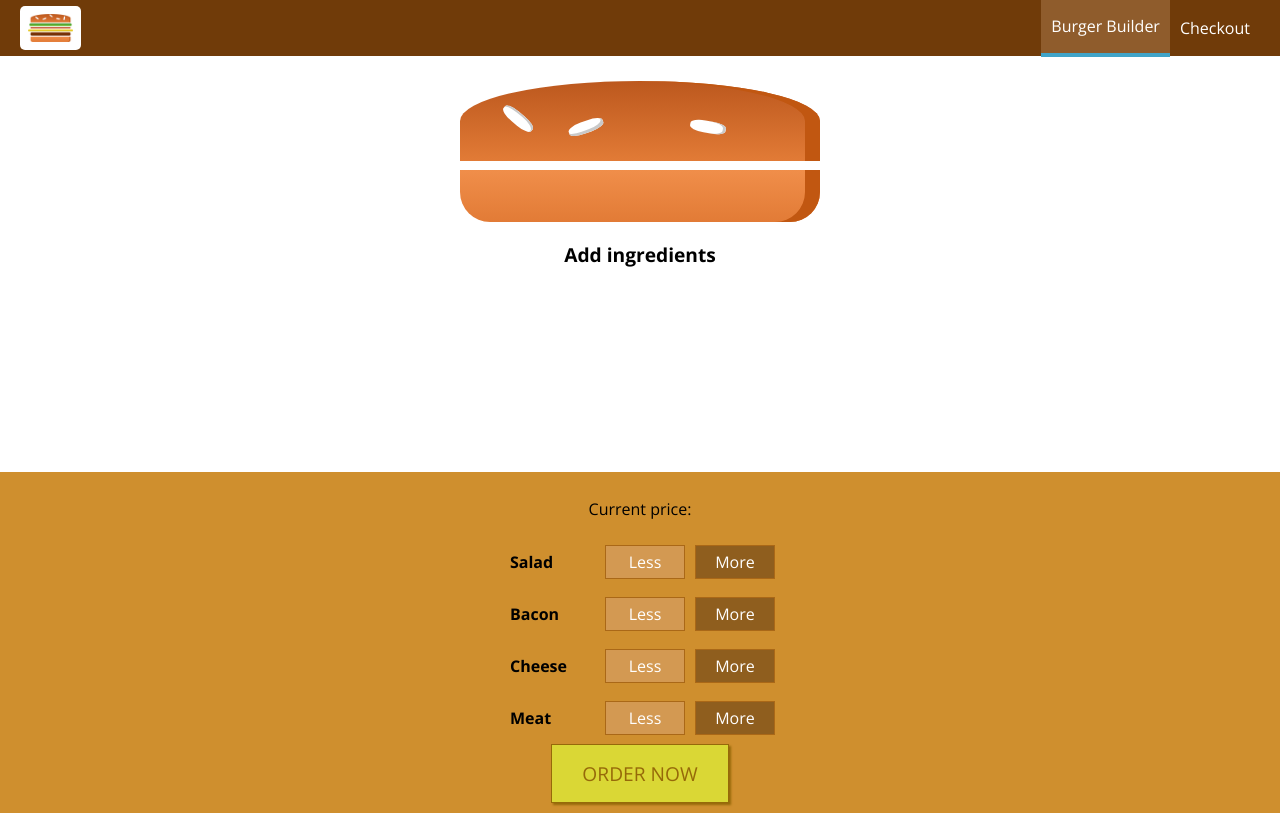
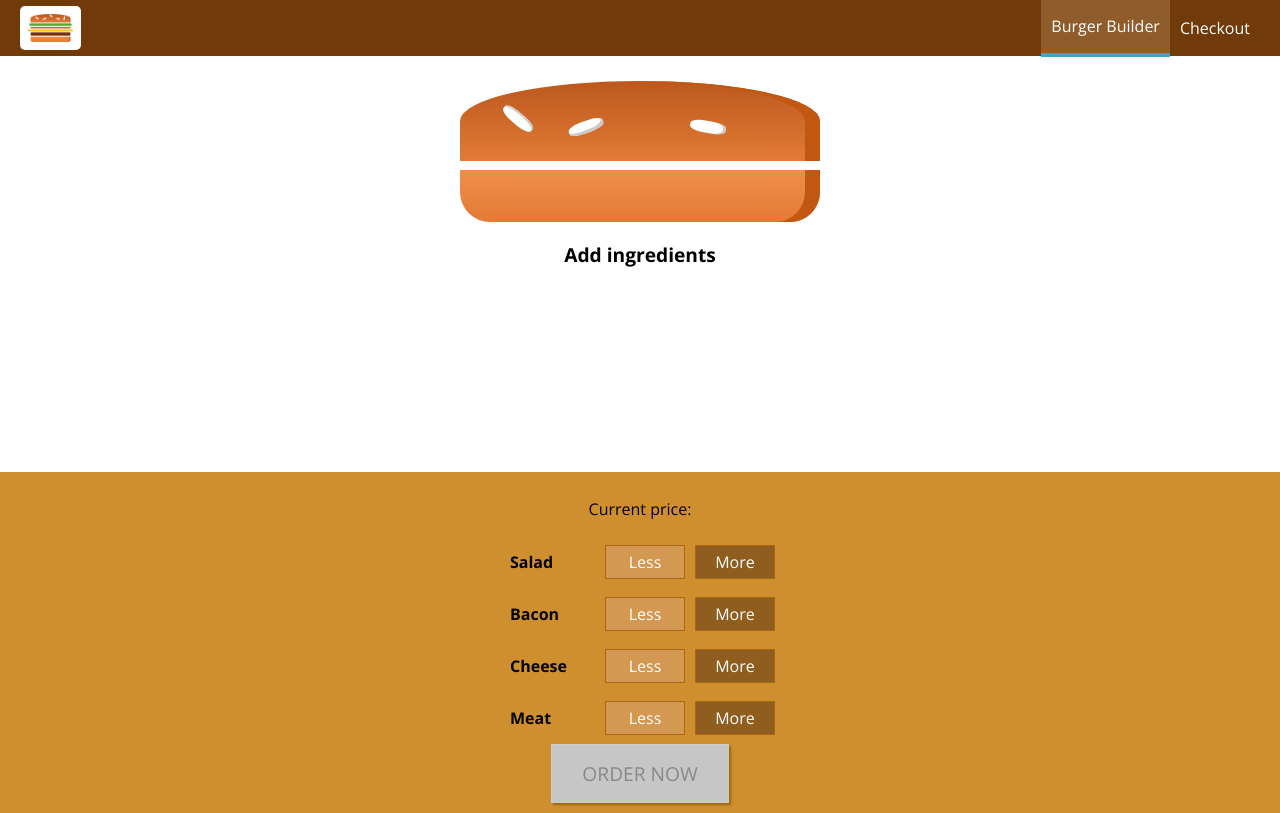
Before and after one commit to SergeyKosarchuk/burger-builder, a React (Create React App) app: page /add-burger in a window 1280 px wide. Built offline with nearby package versions, Linux system fonts and the light colour scheme; no server answers.

Commit message:
Use withRouter in BurgerBuilder

```diff
--- a/src/components/Burger/BuildControls/BuildControls.js
+++ b/src/components/Burger/BuildControls/BuildControls.js
@@ -1,6 +1,5 @@
 import React from 'react';
 import styled from 'styled-components';
-import { Link } from 'react-router-dom';
 
 import BuildControl from "./BuildControl/BuildControl";
 
@@ -13,31 +12,6 @@ const BuildControls = styled.div`
     box-shadow: 0 2px 1px #ccc;
     margin: auto;
     padding: 10px 0;
-`;
-
-const OrderLink = styled(Link)`
-    background-color: #DAD735;
-    text-decoration: none;
-    outline: none;
-    cursor: pointer;
-    border: 1px solid #966909;
-    color: #966909;
-    font-family: inherit;
-    font-size: 1.2em;
-    padding: 15px 30px;
-    box-shadow: 2px 2px 2px #966909;
-
-    :hover, :active {
-        background-color: #A0DB41;
-        border: 1px solid #966909;
-        color: #966909;
-    };
-    :disabled {
-        background-color: #C7C6C6;
-        cursor: not-allowed;
-        border: 1px solid #ccc;
-        color: #888888
-    };
 `;
 
 const OrderButton = styled.button`
@@ -81,7 +55,7 @@ export default function buildControls (props) {
                                                      removed={() => props.ingredientRemoved(control.type)}
                                                      disabled={props.disabled.includes(control.type)}
             />)}
-            <OrderLink disabled={!props.canCompleteOrder} to='/checkout'>ORDER NOW</OrderLink>
+            <OrderButton disabled={!props.canCompleteOrder} onClick={props.orderCompleteHandler}>ORDER NOW</OrderButton>
         </BuildControls>
     );
 }
--- a/src/components/Order/CheckoutSummary/CheckoutSummary.js
+++ b/src/components/Order/CheckoutSummary/CheckoutSummary.js
@@ -26,8 +26,8 @@ const checkoutSummary = ( { ingredients } ) => {
             <BurgerInfo>
                 <Burger ingredients={ingredients}/>
             </BurgerInfo>
-            <Button clicked>CANCEL</Button>
-            <Button type={ACCEPT_TYPE} clicked>CONTINUE</Button>
+            <Button>CANCEL</Button>
+            <Button type={ACCEPT_TYPE}>CONTINUE</Button>
         </StyledSummary>
     );
 }
--- a/src/containers/BurgerBuildier/BurderBuilder.js
+++ b/src/containers/BurgerBuildier/BurderBuilder.js
@@ -1,5 +1,6 @@
 import React from 'react';
 import axios from '../../axios-orders';
+import { withRouter } from 'react-router-dom';
 
 import Burger from '../../components/Burger/Burger';
 import BuildControls from '../../components/Burger/BuildControls/BuildControls';
@@ -64,28 +65,29 @@ class BurgerBuilder extends React.Component{
     }
 
     orderAcceptClickedHandler = () => {
-        this.setState({isLoading: true})
-        const order = {
-            ingredients: this.state.ingredients,
-            price: this.state.totalPrice,
-            customer: {
-                name: 'Sergey',
-                address: {
-                    street: 'Test street',
-                    zipCode: '41351',
-                    country: 'Russia',
-                },
-                email: 'test@test.ru'
-            },
-            deliveryMethod: 'plane',
-            created: new Date().toISOString()
-        }
-        axios.post('orders/.json', order)
-            .then((result) => {
-                this.setState({isLoading: false, showOrderConfirm: false})
-            }).catch((err) => {
-                console.info(err);
-            });
+        // this.setState({isLoading: true})
+        // const order = {
+        //     ingredients: this.state.ingredients,
+        //     price: this.state.totalPrice,
+        //     customer: {
+        //         name: 'Sergey',
+        //         address: {
+        //             street: 'Test street',
+        //             zipCode: '41351',
+        //             country: 'Russia',
+        //         },
+        //         email: 'test@test.ru'
+        //     },
+        //     deliveryMethod: 'plane',
+        //     created: new Date().toISOString()
+        // }
+        // axios.post('orders/.json', order)
+        //     .then((result) => {
+        //         this.setState({isLoading: false, showOrderConfirm: false})
+        //     }).catch((err) => {
+        //         console.info(err);
+        //     });
+        this.props.history.push('/checkout');
     }
 
     orderCancelClickedHandler = () => {
@@ -125,4 +127,4 @@ class BurgerBuilder extends React.Component{
     }
 }
 
-export default withErrorHandler(BurgerBuilder, axios);
+export default withRouter(withErrorHandler(BurgerBuilder, axios));
```
